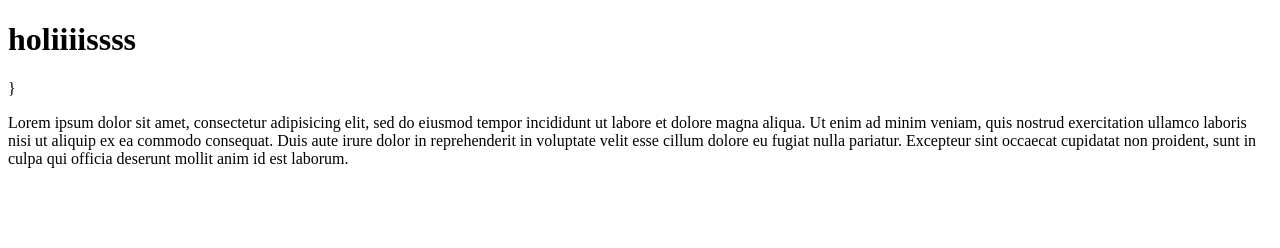
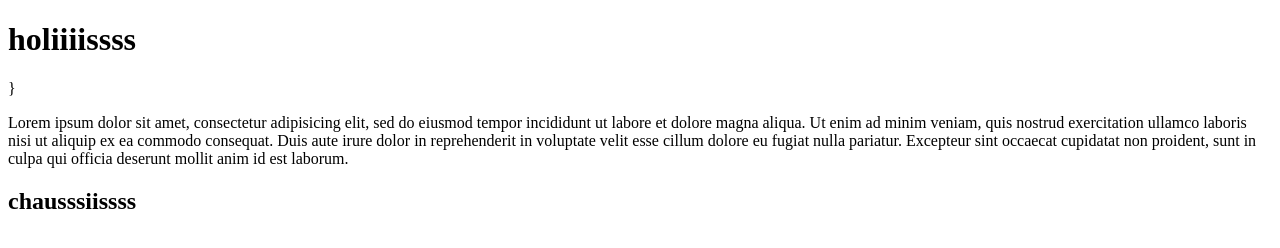
Before and after one commit to agustinpalacios/proyecto, a plain HTML site: page index.html in a window 1280 px wide. Drawn offline with Linux system fonts and the light colour scheme.

Commit message:
agregue un h2

```diff
--- a/index.html
+++ b/index.html
@@ -8,5 +8,7 @@
     <h1>holiiiissss</h1>}
     <p>Lorem ipsum dolor sit amet, consectetur adipisicing elit, sed do eiusmod tempor incididunt ut labore et dolore magna aliqua. Ut enim ad minim veniam, quis nostrud exercitation ullamco laboris nisi ut aliquip ex ea commodo consequat. Duis aute irure dolor in reprehenderit in voluptate velit esse cillum dolore eu fugiat nulla pariatur. Excepteur sint occaecat cupidatat non proident, sunt in culpa qui officia deserunt mollit anim id est laborum.</p>
 
+    <h2>chausssiissss</h2>
+
   </body>
 </html>
```
